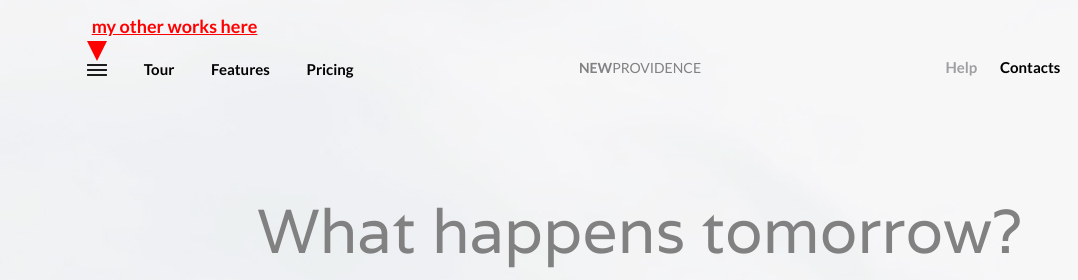
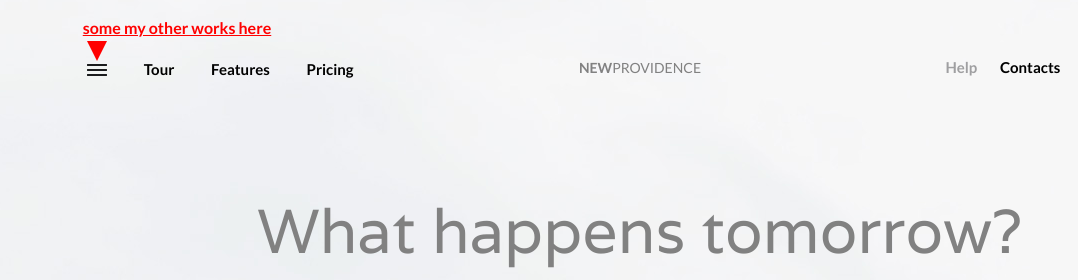
Before and after one commit to jectpro5/jectpro5.github.io, a plain HTML site: page index.html in a window 1280 px wide. Shown: the top 280 px of the page, 0-1078 px from the left. Drawn offline with nearby package versions, Linux system fonts and the light colour scheme; a web font is replaced by a local one.

Commit message:
change s10

```diff
--- a/forecast.css
+++ b/forecast.css
@@ -73,13 +73,13 @@ body {
 
 
 .arrow-down p {
-    width: 185px;
+    width: 190px;
     color: red;
     position: absolute;
     z-index: 3;
     bottom: 12px;
     left: -15px;
-    font-size: 18px;
+    font-size: 16px;
     font-weight: 600;
     text-decoration: underline;
 }
--- a/index.html
+++ b/index.html
@@ -25,7 +25,7 @@
                 <nav id="main-nav" class="col-xs-12 col-sm-5">
                     <ul id="top_left" class="nav navbar-left">
                         <li>
-                            <div class="arrow-down"><p>my other works here</p></div>
+                            <div class="arrow-down"><p>some my other works here</p></div>
                             <div class="btn-group" id="drbt">
                                 <button type="button" data-toggle="dropdown">
                                     <img src="frcst_img/top_menu.png" alt="1">
```
